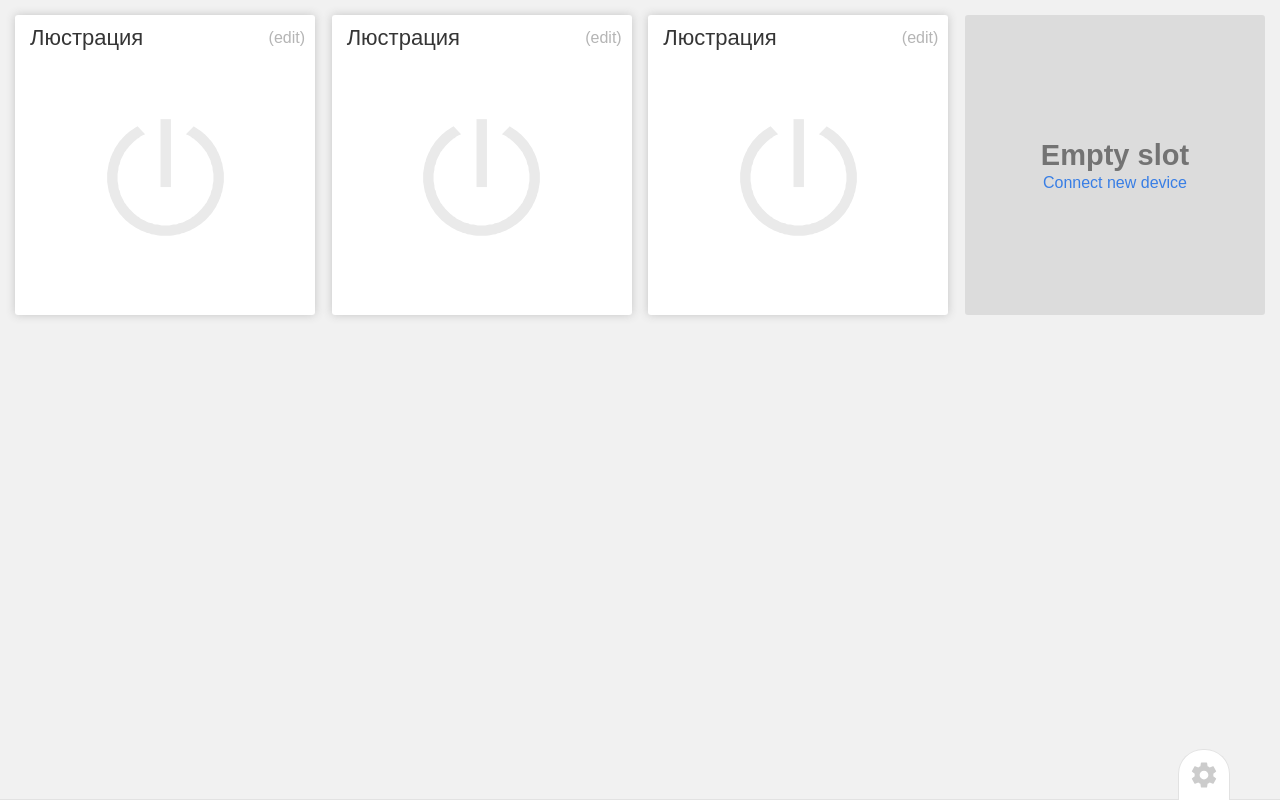
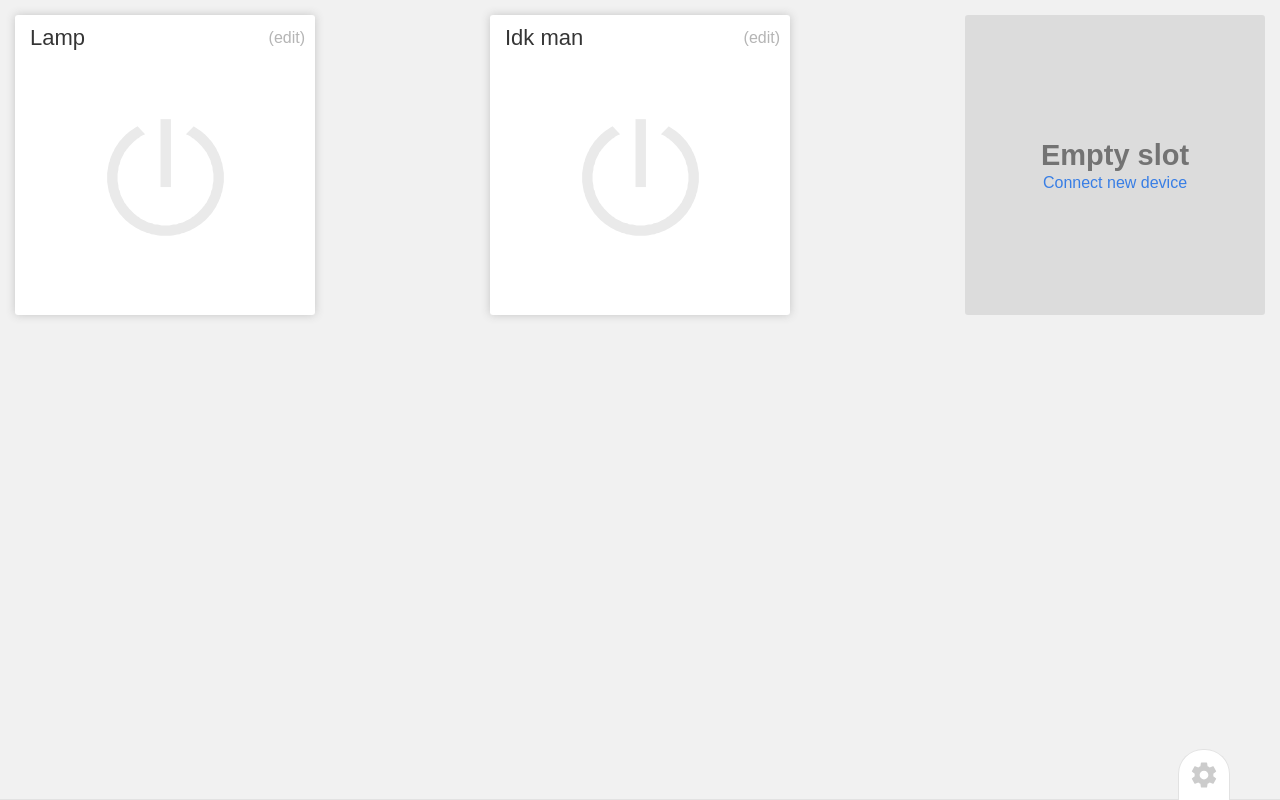
Before and after one commit to vijexakiraind/smarthome, a React (Create React App) app in the folder src/frontend/: page / in a window 1280 px wide. Built offline with nearby package versions, Linux system fonts and the light colour scheme.

Commit message:
added clients to store

```diff
--- a/src/frontend/src/Actions/index.js
+++ b/src/frontend/src/Actions/index.js
@@ -39,3 +39,10 @@ export function SetServerLocalIp(ip) {
         payload: ip
     }
 }
+
+export function AppendUis(uis) {
+    return {
+        type: 'APPEND_UIS',
+        payload: uis
+    }
+}
--- a/src/frontend/src/Components/App/App.js
+++ b/src/frontend/src/Components/App/App.js
@@ -68,9 +68,7 @@ class App extends React.Component {
             <div className="App">
                 { this.state.notifications }
                 <div className="clients-container">
-                    <Client />
-                    <Client />
-                    <Client />
+                    { this.props.AppState.uis.map((ui, i) => <Client key={i} ui={ui} setVar={console.log} />) }
                     <Client empty />
                 </div>
                 <Menu
--- a/src/frontend/src/Components/Client/Client.js
+++ b/src/frontend/src/Components/Client/Client.js
@@ -19,17 +19,17 @@ export default class Client extends React.Component {
             <React.Fragment>
                 <div className="Client-header">
                     <div className="Client-title">
-                        Люстрация
+                        { this.props.ui.title }
                     </div>
                     <div className="Client-actions">
                         <div className="Client-edit" onClick={() => alert('?')}>
-                            (edit) { /* <!-- todo icon --> */ }
+                            (edit) { /* todo icon */ }
                         </div>
                     </div>
                 </div>
                 <div className="Client-body power-switch">
                     <UIControls
-                        type={'power-switch'}
+                        type={this.props.ui.type}
                         value={false /* todo */ }
                     />
                 </div>
--- a/src/frontend/src/Reducers/index.js
+++ b/src/frontend/src/Reducers/index.js
@@ -24,6 +24,11 @@ const rootReducer = (state, { type, payload }) => {
             return {...state, serverLocalIp: payload}
         }
 
+
+        case 'APPEND_UIS': {
+            return {...state, uis: [...state.uis, ...payload]}
+        }
+
         default: {
             return state
         }
--- a/src/frontend/src/Store.js
+++ b/src/frontend/src/Store.js
@@ -4,6 +4,8 @@ import rootReducer from './Reducers/'
 
 import GetLocalIp from './Utils/GetLocalIp'
 import ScanForServer from './Utils/ScanForServer'
+
+import * as ActionCreators from './Actions/'
 
 const defaultState =  {
     darkTheme: localStorage.getItem('darkTheme') === null ? false
@@ -21,7 +23,9 @@ const defaultState =  {
     : localStorage.getItem('serverLocalIp'),
 
     serverGlobalIp: localStorage.getItem('serverGlobalIp') === null ? null
-    : localStorage.getItem('serverGlobalIp')
+    : localStorage.getItem('serverGlobalIp'),
+
+    uis: []
 }
 
 const store = createStore(rootReducer, defaultState, window.__REDUX_DEVTOOLS_EXTENSION__ && window.__REDUX_DEVTOOLS_EXTENSION__())
@@ -34,4 +38,23 @@ GetLocalIp((err, ip) => {
     }
 })
 
+if(true) {
+    store.dispatch(ActionCreators.AppendUis([
+        {
+            "title": "Lamp",
+            "type": "power-switch",
+            "connections": [
+                "bedroom-lamp-state"
+            ]
+        },
+        {
+            "title": "Idk man",
+            "type": "power-switch",
+            "connections": [
+                "whatever"
+            ]
+        }
+    ]))
+}
+
 export default store
```
